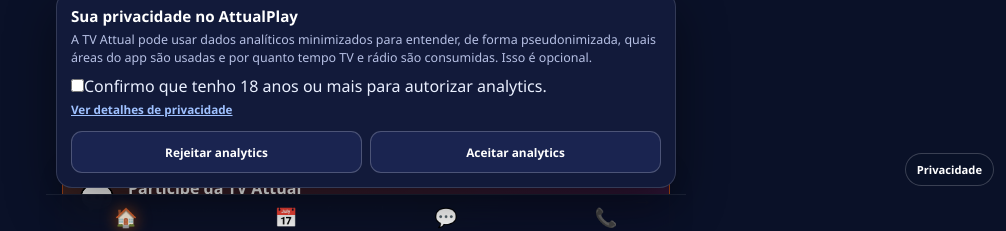
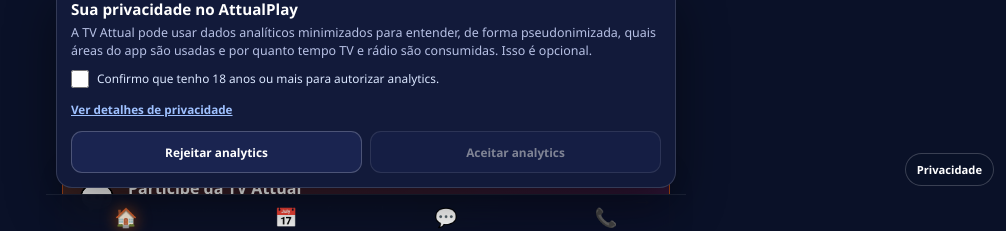
Before and after one commit to Grupo-Lira-de-Comunicacao/tv-attual-app, a React (Vite) app: page / in a window 1280 px wide. Shown: the part 546-777 px from the top of the page, without its empty margins (274-1280 px from the left). Built offline with nearby package versions, Linux system fonts and the light colour scheme; no server answers.

Commit message:
style: add adult confirmation and disabled state

```diff
--- a/src/components/PrivacyConsent.css
+++ b/src/components/PrivacyConsent.css
@@ -47,6 +47,25 @@
   margin: 0 0 7px;
 }
 
+.privacidade-maioridade {
+  display: flex;
+  align-items: flex-start;
+  gap: 8px;
+  margin: 9px 0;
+  color: #dbe7ff;
+  font-size: 0.74rem;
+  line-height: 1.35;
+  cursor: pointer;
+}
+
+.privacidade-maioridade input {
+  width: 18px;
+  height: 18px;
+  margin: 0;
+  flex-shrink: 0;
+  accent-color: #2d7dff;
+}
+
 .privacidade-link {
   appearance: none;
   border: 0;
@@ -76,10 +95,16 @@
   cursor: pointer;
 }
 
+.privacidade-botao:disabled {
+  opacity: 0.46;
+  cursor: not-allowed;
+}
+
 .privacidade-botao:focus-visible,
 .privacidade-link:focus-visible,
 .privacidade-atalho:focus-visible,
-.privacidade-fechar:focus-visible {
+.privacidade-fechar:focus-visible,
+.privacidade-maioridade input:focus-visible {
   outline: 3px solid #2d7dff;
   outline-offset: 2px;
 }
```
